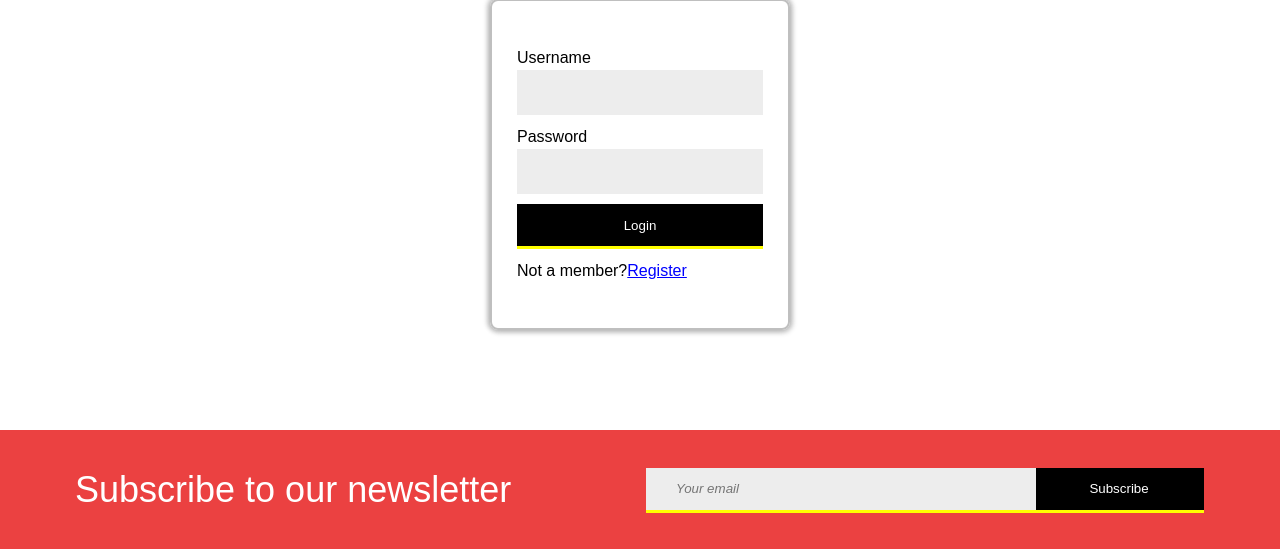
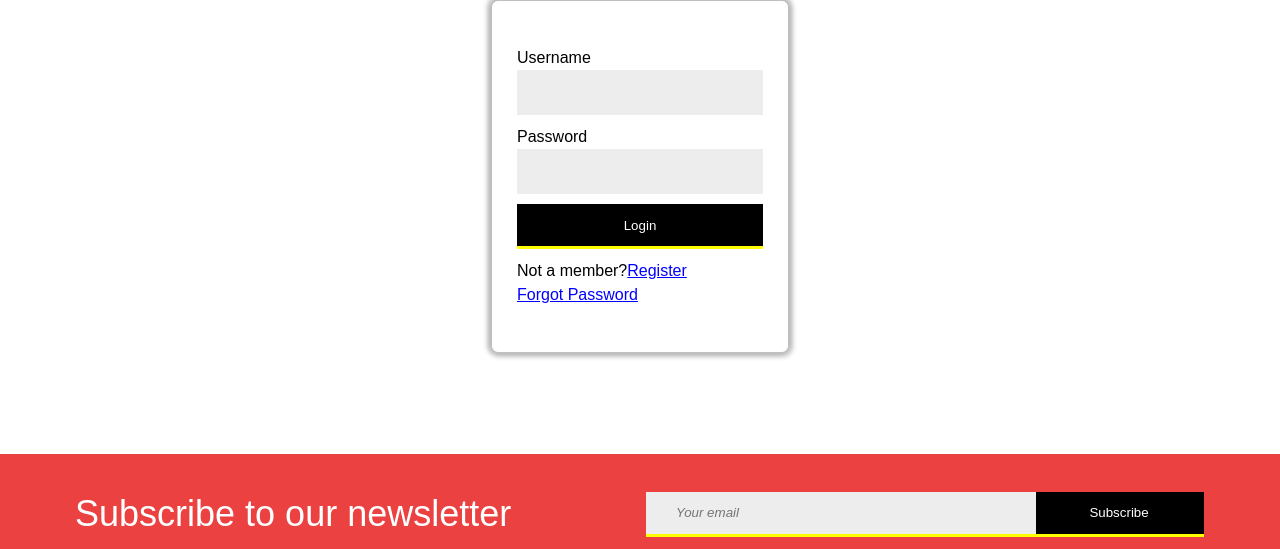
Before and after one commit to BOVAGE/church-management-system, a Django app: page /user/login/?next=/user/password_change/ in a window 1280 px wide. Shown: the part 431-980 px from the top of the page. Run offline with Django 3.2, Linux system fonts and the light colour scheme; data that the repository does not hold is empty; parts of the project's set-up code (start-up, migrations or seed data) failed here and were passed over; some libraries are stand-ins or nearby versions.

Commit message:
feat: add password change and reset functionality

```diff
--- a/church/settings/base.py
+++ b/church/settings/base.py
@@ -167,6 +167,7 @@ FILE_UPLOAD_PERMISSIONS = 0O640
 
 DEFAULT_AUTO_FIELD = 'django.db.models.BigAutoField'
 LOGIN_REDIRECT_URL = 'blog:index'
+LOGIN_URL = 'user:login'
 
 #Sitemap settings
 
--- a/church/settings/local.py
+++ b/church/settings/local.py
@@ -162,6 +162,7 @@ FILE_UPLOAD_PERMISSIONS = 0O640
 
 DEFAULT_AUTO_FIELD = 'django.db.models.BigAutoField'
 LOGIN_REDIRECT_URL = 'blog:index'
+LOGIN_URL = 'user:login'
 
 # REDIS configuration
 REDIS_HOST = 'localhost'
@@ -175,3 +176,6 @@ CELERY_RESULT_BACKEND = 'redis://localhost:6379'
 # payment
 PAYSTACK_SECRET = config('PAYSTACK_SECRET')
 PAYSTACK_PUBLIC = config('PAYSTACK_PUBLIC')
+
+#Email Config
+EMAIL_BACKEND = 'django.core.mail.backends.console.EmailBackend'
--- a/church/settings/production.py
+++ b/church/settings/production.py
@@ -161,6 +161,7 @@ FILE_UPLOAD_PERMISSIONS = 0O640
 
 DEFAULT_AUTO_FIELD = 'django.db.models.BigAutoField'
 LOGIN_REDIRECT_URL = 'blog:index'
+LOGIN_URL = 'user:login'
 
 #aws s3 bucket config
 AWS_ACCESS_KEY_ID = config('AWS_ACCESS_KEY_ID')
--- a/static/blog/css/base.css
+++ b/static/blog/css/base.css
@@ -222,7 +222,6 @@ span.units {
 
 .btn:hover {
 	display: inline-block;
-	background-color: #ffffff;
 }
 
 
--- a/user/templates/registration/login.html
+++ b/user/templates/registration/login.html
@@ -18,6 +18,7 @@
                 <input type="submit" value="Login" class="action">
                 <input type="hidden" name="next" value="{{ request.GET.next }}"/>
                 <p>Not a member?<a class="blue-link" href="{% url 'user:register' %}">Register</a></p>
+                <p><a class="blue-link" href="{% url 'user:password_reset' %}">Forgot Password</a></p>
             </form>
         </div>
     </div>
--- a/user/templates/registration/password_reset_complete.html
+++ b/user/templates/registration/password_reset_complete.html
@@ -7,7 +7,7 @@
     <div class="margin-container">
         <h1>Password reset complete</h1>
         <p>Your new password has been set. You can log in now on the
-            <a href="{% url 'login' %}">log in page</a>.
+            <a href="{% url 'user:login' %}">log in page</a>.
         </p>
     </div>
 </div>
--- a/user/templates/registration/password_reset_confirm.html
+++ b/user/templates/registration/password_reset_confirm.html
@@ -2,6 +2,7 @@
 {% load static %}
 {% block title %}Believe - Password Reset{% endblock title %}
 {% block current-page %}Password Reset{% endblock current-page %}
+{% block content %}
     <div class="container">
         <div class="margin-container">
            <h1>Set a new password!</h1>
--- a/user/templates/registration/password_reset_form.html
+++ b/user/templates/registration/password_reset_form.html
@@ -7,7 +7,8 @@
     <div class="margin-container">
         <h1>Forgot your password?</h1>
         <p>Enter your email address below, and we'll email instructions for setting a new one.</p>
-        <form method="POST">{% csrf_token %}
+        <form method="POST">
+            {% csrf_token %}
             {{ form.as_p }}
             <input class="btn" type="submit" value="Send me instructions!">
         </form>
--- a/user/templates/user/profile.html
+++ b/user/templates/user/profile.html
@@ -8,6 +8,7 @@
         <div class="center">
             {% if request.user == user %}
                 <a href="{% url 'user:edit' user.id %}">Edit</a>
+                <a href="{% url 'user:password_change' %}">Change Password</a>
             {% endif %}
             <img src="{{ profile.pic.url }}" alt="profile image" class="circle-img">
             <p>Username: {{ user.username }}</p>
--- a/user/urls.py
+++ b/user/urls.py
@@ -1,6 +1,9 @@
 from django.urls import path, include
 from .views import profile, log_out, register, edit_profile
-from django.contrib.auth.views import LoginView
+from django.urls import reverse_lazy
+from django.contrib.auth.views import (
+    LoginView, PasswordResetView, PasswordChangeView, PasswordResetDoneView,
+    PasswordResetConfirmView, PasswordChangeDoneView, PasswordResetCompleteView)
 
 app_name = 'user'
 urlpatterns = [
@@ -10,5 +13,13 @@ urlpatterns = [
     path('profile/edit/<int:user_id>/', edit_profile, name='edit'),
     path('profile/<int:id>/', profile, name='profile'),
     path('login/', LoginView.as_view(), name="login"),
-    path('', include('django.contrib.auth.urls')),
+    path('password_reset/', PasswordResetView.as_view(
+        success_url=reverse_lazy('user:password_reset_done')), name="password_reset"),
+    path('password_reset/done/', PasswordResetDoneView.as_view(), name="password_reset_done"),
+    path('reset/<uidb64>/<token>/', PasswordResetConfirmView.as_view(
+        success_url=reverse_lazy('user:password_reset_conplete')), name="password_reset_confirm"),
+    path('reset/done', PasswordResetCompleteView.as_view(), name="password_reset_conplete"),
+    path('password_change/', PasswordChangeView.as_view(
+        success_url=reverse_lazy('user:password_change_done')),name="password_change"),
+    path('password_change/done', PasswordChangeDoneView.as_view(), name="password_change_done"),
 ]
```
Also changed, not shown: user/templates/registration/password_change_form.html (+7 -1 lines), user/templates/registration/password_reset_email.html (added, +14 -0 lines).
